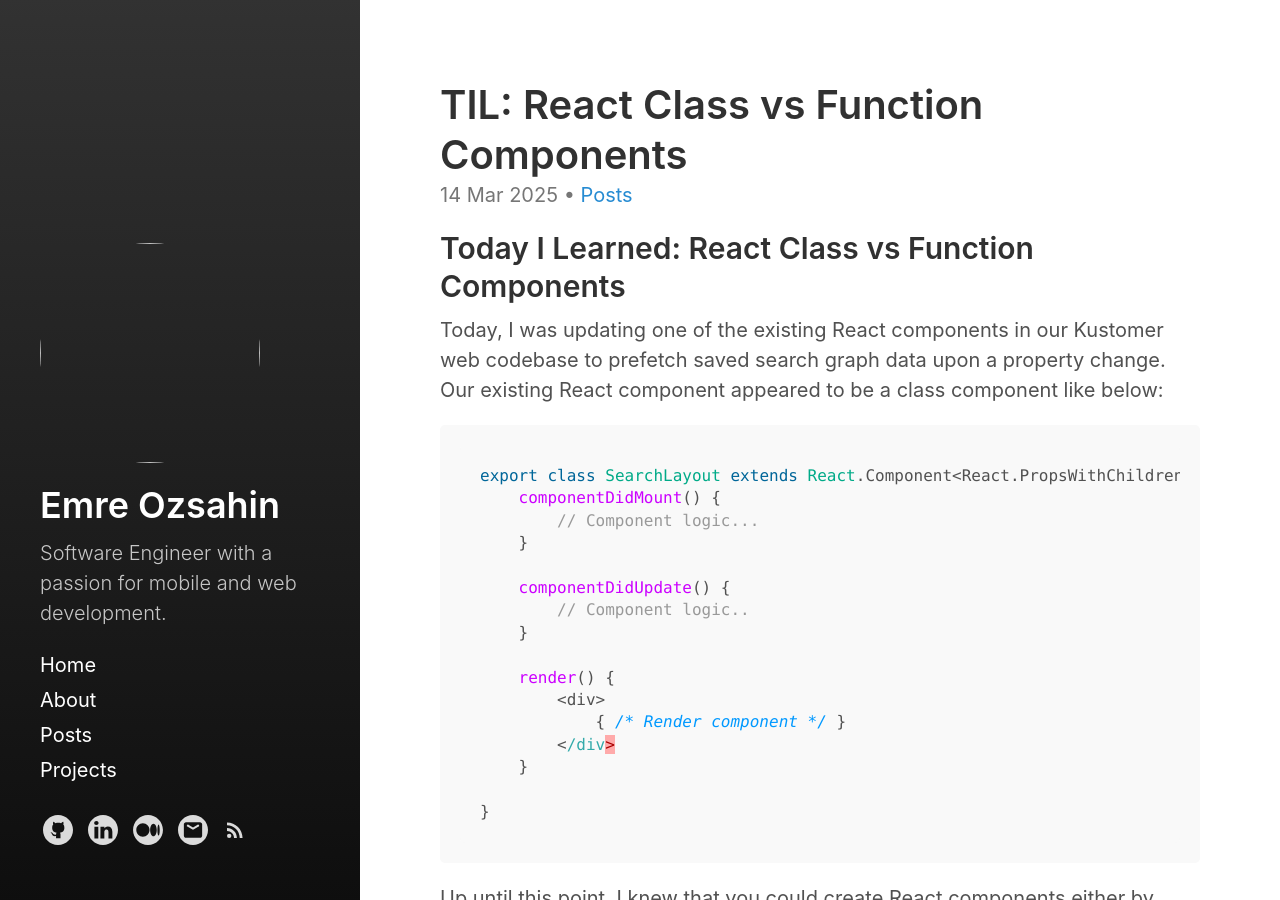
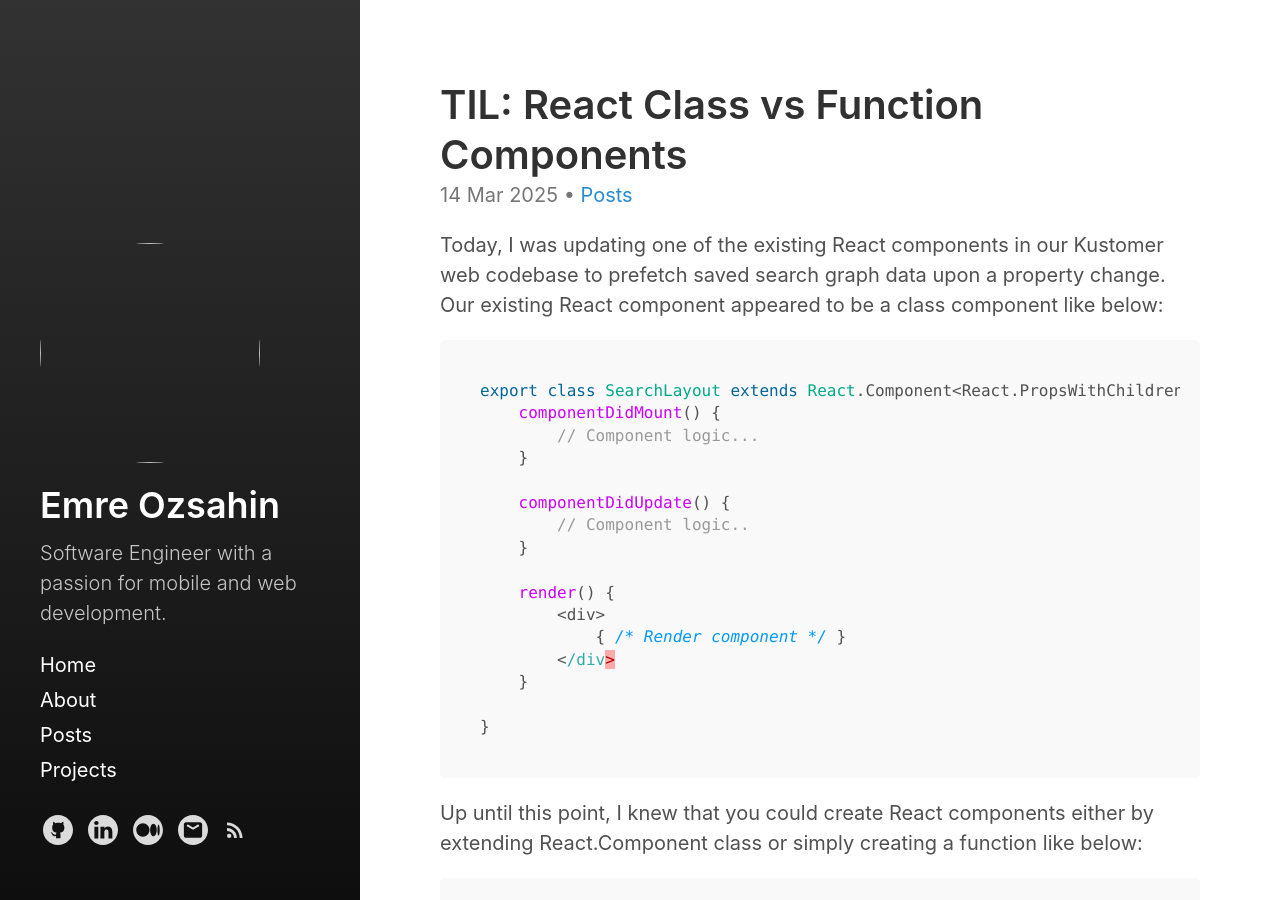
Before and after one commit to eozsahin1993/personal-website, a Jekyll site: the page built from _posts/2025-03-14-react-class-vs-fun-component.md, in a window 1280 px wide and 900 px high. Built offline with Jekyll 4.4.1, drawn with Linux system fonts in a browser that asks for light colours.

```diff
--- a/_posts/2025-03-14-react-class-vs-fun-component.md
+++ b/_posts/2025-03-14-react-class-vs-fun-component.md
@@ -8,8 +8,6 @@
   - React
   - Web
 ---
-
-## Today I Learned: React Class vs Function Components
 
 Today, I was updating one of the existing React components in our Kustomer web codebase to prefetch saved search graph data upon a property change. Our existing React component appeared to be a class component like below:
 
```
